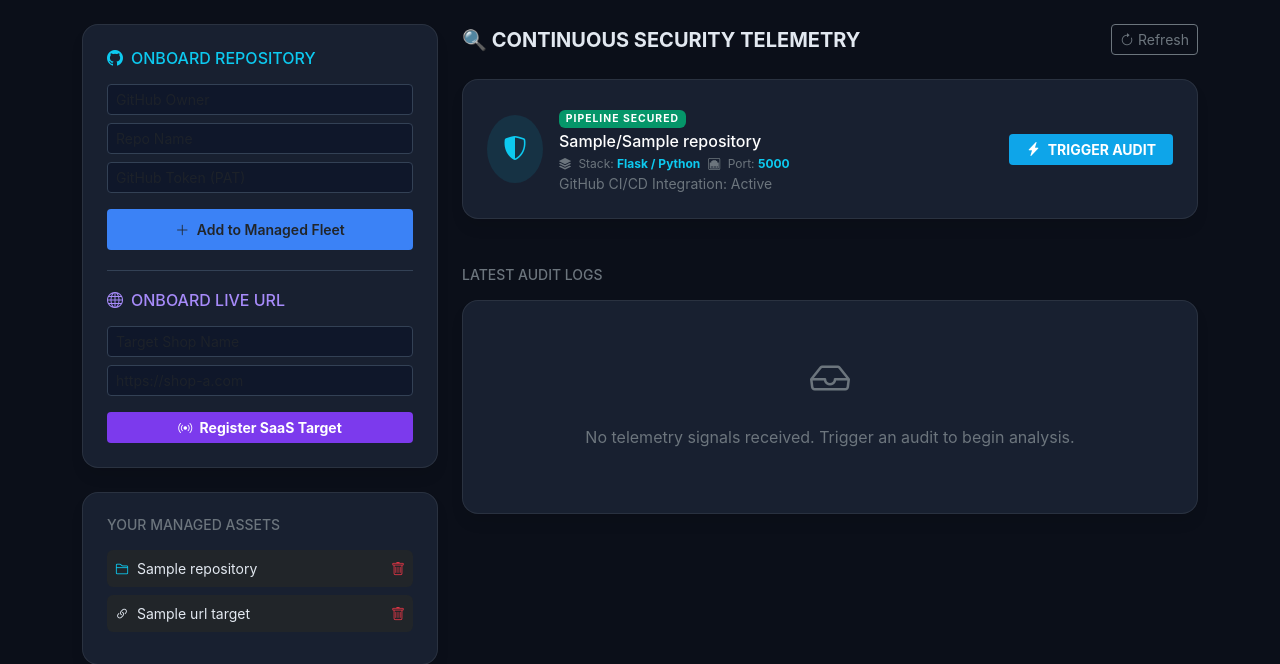
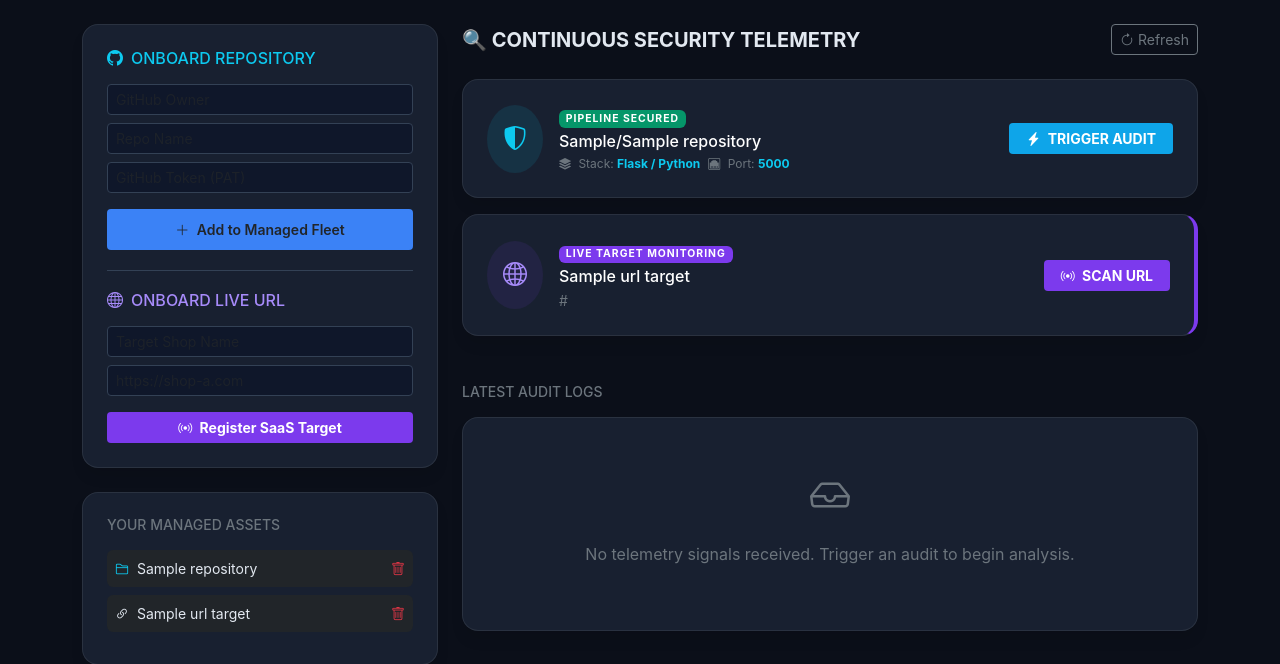
Before and after one commit to Dhanajeyan77/spd, a Flask app: page /dashboard in a window 1280 px wide. Shown: the part 85-749 px from the top of the page. Run offline with Flask 3, Linux system fonts and the light colour scheme; the visitor is signed in with stand-in values (Sample User, id 1); a database or web service that is not in the repository returns one stand-in record (values such as "Sample title"); some libraries are stand-ins or nearby versions.

Commit message:
Update dashboard.html

```diff
--- a/templates/dashboard.html
+++ b/templates/dashboard.html
@@ -11,12 +11,8 @@
         .glass-card { background: rgba(30, 41, 59, 0.7); backdrop-filter: blur(12px); border: 1px solid rgba(255, 255, 255, 0.08); border-radius: 16px; box-shadow: 0 10px 15px -3px rgba(0, 0, 0, 0.1); }
         .nav-custom { border-bottom: 1px solid #1e293b; background: #0f172a; }
         .sidebar-section { border-bottom: 1px solid #334155; padding-bottom: 20px; margin-bottom: 20px; }
-        .repo-item { transition: all 0.2s ease; border-left: 4px solid #3b82f6; margin-bottom: 15px; }
-        .repo-item:hover { background: rgba(59, 130, 246, 0.1); transform: translateX(5px); }
         .btn-primary-custom { background: #3b82f6; border: none; font-weight: 600; padding: 10px; }
         .btn-primary-custom:hover { background: #2563eb; }
-        .btn-outline-custom { border: 1px solid #334155; color: #94a3b8; font-size: 0.8rem; }
-        .btn-outline-custom:hover { background: #ef4444; color: white; border-color: #ef4444; }
         .form-control { background: #0f172a; border: 1px solid #334155; color: white; }
         .form-control:focus { background: #1e293b; border-color: #3b82f6; box-shadow: none; color: white; }
         .badge-active { background: #059669; color: white; font-size: 0.65rem; text-transform: uppercase; letter-spacing: 1px; }
@@ -51,18 +47,10 @@
                             <i class="bi bi-github me-2"></i> ONBOARD REPOSITORY
                         </h6>
                         <form action="/add-repo" method="POST">
-                            <div class="mb-2">
-                                <input type="text" name="owner" class="form-control form-control-sm" placeholder="GitHub Owner" required>
-                            </div>
-                            <div class="mb-2">
-                                <input type="text" name="repo" class="form-control form-control-sm" placeholder="Repo Name" required>
-                            </div>
-                            <div class="mb-3">
-                                <input type="password" name="token" class="form-control form-control-sm" placeholder="GitHub Token (PAT)" required>
-                            </div>
-                            <button type="submit" class="btn btn-primary-custom btn-sm w-100">
-                                <i class="bi bi-plus-lg me-1"></i> Add to Managed Fleet
-                            </button>
+                            <div class="mb-2"><input type="text" name="owner" class="form-control form-control-sm" placeholder="GitHub Owner" required></div>
+                            <div class="mb-2"><input type="text" name="repo" class="form-control form-control-sm" placeholder="Repo Name" required></div>
+                            <div class="mb-3"><input type="password" name="token" class="form-control form-control-sm" placeholder="GitHub Token (PAT)" required></div>
+                            <button type="submit" class="btn btn-primary-custom btn-sm w-100"><i class="bi bi-plus-lg me-1"></i> Add to Managed Fleet</button>
                         </form>
                     </div>
 
@@ -71,31 +59,25 @@
                             <i class="bi bi-globe me-2"></i> ONBOARD LIVE URL
                         </h6>
                         <form action="/add-url" method="POST">
-                            <div class="mb-2">
-                                <input type="text" name="name" class="form-control form-control-sm" placeholder="Target Shop Name" required>
-                            </div>
-                            <div class="mb-3">
-                                <input type="url" name="url" class="form-control form-control-sm" placeholder="https://shop-a.com" required>
-                            </div>
-                            <button type="submit" class="btn btn-sm w-100 fw-bold" style="background: #7c3aed; color: white;">
-                                <i class="bi bi-broadcast me-1"></i> Register SaaS Target
-                            </button>
+                            <div class="mb-2"><input type="text" name="name" class="form-control form-control-sm" placeholder="Target Shop Name" required></div>
+                            <div class="mb-3"><input type="url" name="url" class="form-control form-control-sm" placeholder="https://shop-a.com" required></div>
+                            <button type="submit" class="btn btn-sm w-100 fw-bold" style="background: #7c3aed; color: white;"><i class="bi bi-broadcast me-1"></i> Register SaaS Target</button>
                         </form>
                     </div>
                 </div>
 
                 <div class="glass-card p-4 mt-4">
                     <h6 class="text-secondary small mb-3">YOUR MANAGED ASSETS</h6>
-                    <div style="max-height: 300px; overflow-y: auto;">
+                    <div style="max-height: 200px; overflow-y: auto;">
                         {% for repo in repos %}
                         <div class="p-2 mb-2 rounded bg-dark d-flex justify-content-between align-items-center">
-                            <span class="small text-truncate me-2"><i class="bi bi-folder2 text-info me-1"></i> {{ repo.repo_name }}</span>
+                            <span class="small text-truncate"><i class="bi bi-folder2 text-info me-1"></i> {{ repo.repo_name }}</span>
                             <a href="/delete-repo/{{ repo.id }}" class="text-danger small"><i class="bi bi-trash"></i></a>
                         </div>
                         {% endfor %}
                         {% for url in urls %}
                         <div class="p-2 mb-2 rounded bg-dark d-flex justify-content-between align-items-center">
-                            <span class="small text-truncate me-2"><i class="bi bi-link-45deg text-purple me-1"></i> {{ url.target_name }}</span>
+                            <span class="small text-truncate"><i class="bi bi-link-45deg text-purple me-1"></i> {{ url.target_name }}</span>
                             <a href="/delete-url/{{ url.id }}" class="text-danger small"><i class="bi bi-trash"></i></a>
                         </div>
                         {% endfor %}
@@ -112,29 +94,31 @@
                 {% for repo in repos %}
                 <div class="repo-group glass-card p-4 d-flex justify-content-between align-items-center mb-3">
                     <div class="d-flex align-items-center">
-                        <div class="bg-info rounded-circle p-3 me-3" style="--bs-bg-opacity: .1;">
-                            <i class="bi bi-shield-shaded text-info fs-4"></i>
-                        </div>
+                        <div class="bg-info rounded-circle p-3 me-3" style="--bs-bg-opacity: .1;"><i class="bi bi-shield-shaded text-info fs-4"></i></div>
                         <div>
                             <span class="badge badge-active mb-1">PIPELINE SECURED</span>
                             <h6 class="mb-1 text-white">{{ repo.repo_owner }}/{{ repo.repo_name }}</h6>
-
                             <div class="d-flex gap-2 align-items-center">
-                                <span class="text-secondary" style="font-size: 0.75rem;">
-                                    <i class="bi bi-stack me-1"></i> Stack: <b class="text-info">Flask / Python</b>
-                                </span>
-                                <span class="text-secondary" style="font-size: 0.75rem;">
-                                    <i class="bi bi-ethernet me-1"></i> Port: <b class="text-info">5000</b>
-                                </span>
+                                <span class="text-secondary" style="font-size: 0.75rem;"><i class="bi bi-stack me-1"></i> Stack: <b class="text-info">Flask / Python</b></span>
+                                <span class="text-secondary" style="font-size: 0.75rem;"><i class="bi bi-ethernet me-1"></i> Port: <b class="text-info">5000</b></span>
                             </div>
-                            <p class="small text-secondary mb-0">GitHub CI/CD Integration: Active</p>
                         </div>
                     </div>
-                    <div class="d-flex gap-2">
-                        <a href="/inject/{{ repo.id }}" class="btn btn-telemetry btn-sm px-3" style="background: #0ea5e9; color: white; font-weight: bold;">
-                            <i class="bi bi-lightning-charge-fill me-1"></i> TRIGGER AUDIT
-                        </a>
+                    <a href="/inject/{{ repo.id }}" class="btn btn-sm px-3 fw-bold" style="background: #0ea5e9; color: white;"><i class="bi bi-lightning-charge-fill me-1"></i> TRIGGER AUDIT</a>
+                </div>
+                {% endfor %}
+
+                {% for url in urls %}
+                <div class="repo-group glass-card p-4 d-flex justify-content-between align-items-center mb-3" style="border-right: 4px solid #7c3aed;">
+                    <div class="d-flex align-items-center">
+                        <div class="bg-purple rounded-circle p-3 me-3" style="background: rgba(124, 58, 237, 0.1);"><i class="bi bi-globe2 text-purple fs-4" style="color: #a78bfa;"></i></div>
+                        <div>
+                            <span class="badge badge-url mb-1">LIVE TARGET MONITORING</span>
+                            <h6 class="mb-1 text-white">{{ url.target_name }}</h6>
+                            <p class="small text-secondary mb-0 text-truncate" style="max-width: 250px;">{{ url.target_url }}</p>
+                        </div>
                     </div>
+                    <a href="/scan-url/{{ url.id }}" class="btn btn-sm px-3 fw-bold" style="background: #7c3aed; color: white;"><i class="bi bi-broadcast me-1"></i> SCAN URL</a>
                 </div>
                 {% endfor %}
 
@@ -149,9 +133,7 @@
                                 <div class="text-secondary" style="font-size: 0.7rem;">Verified on: April 8, 2026</div>
                             </div>
                         </div>
-                        <a href="/report/{{ session['username'] }}/{{ report }}" class="btn btn-outline-info btn-sm px-3" style="font-size: 0.7rem;">
-                            VIEW FINDINGS
-                        </a>
+                        <a href="/report/{{ session['username'] }}/{{ report }}" class="btn btn-outline-info btn-sm px-3" style="font-size: 0.7rem;">VIEW FINDINGS</a>
                     </div>
                     {% endfor %}
                 {% else %}
```
